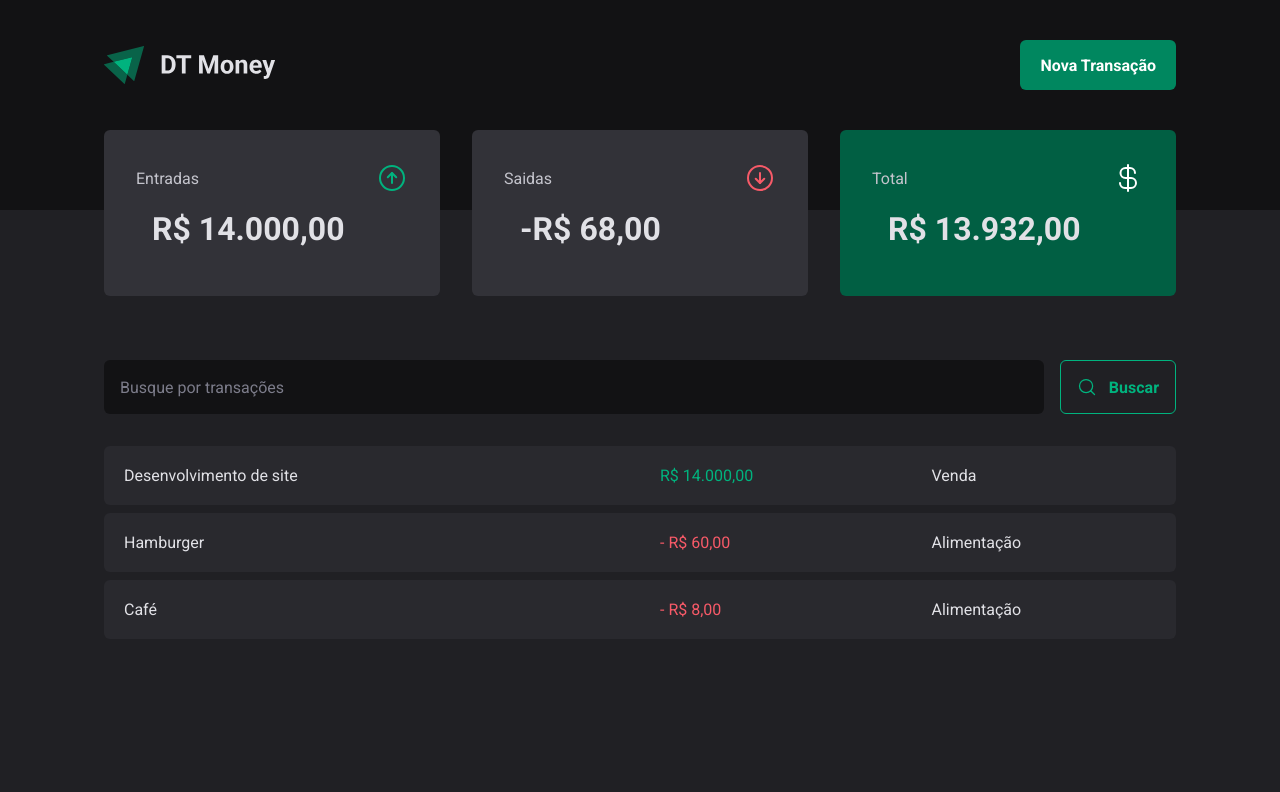
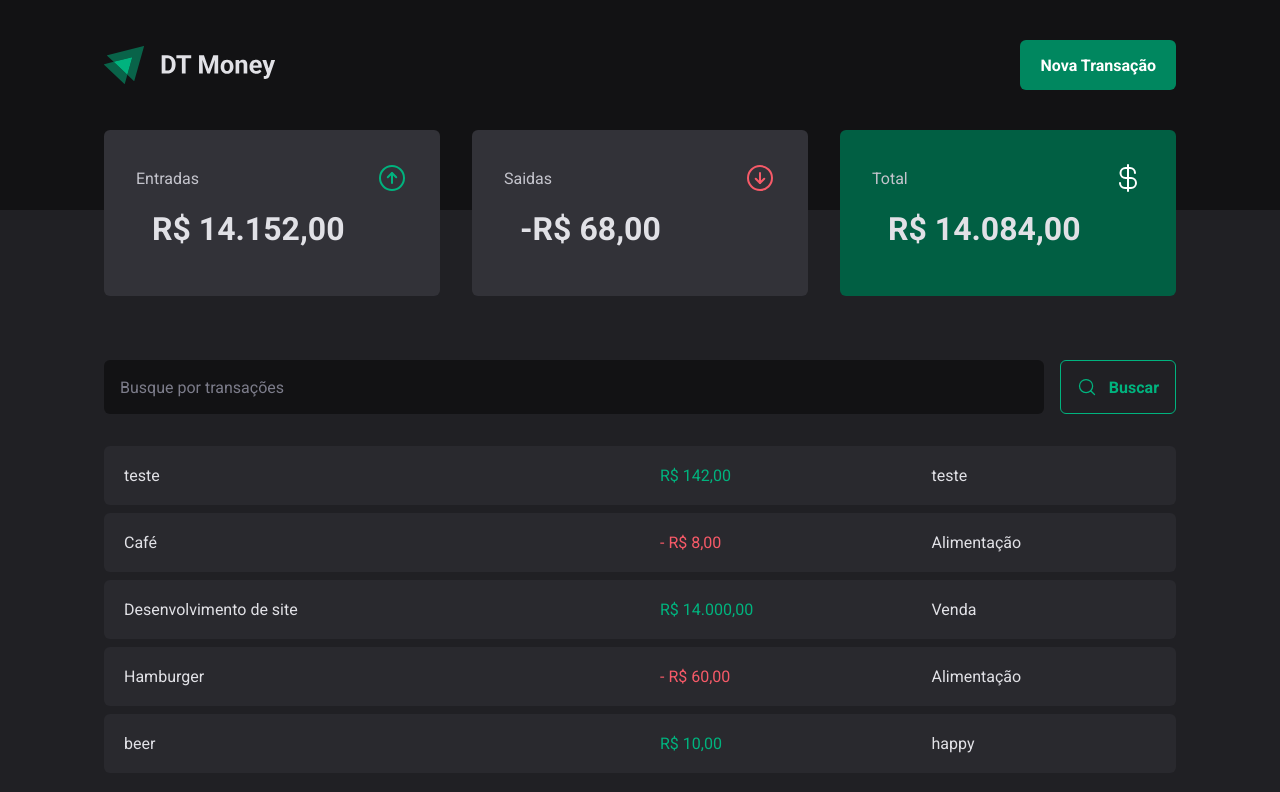
Before and after one commit to chelfonseca/dt-money, a React (Vite) app: page / in a window 1280 px wide. Shown: the top 792 px of the page. Built offline with nearby package versions, Linux system fonts and the light colour scheme; data requests are answered from the project's data file.

Commit message:
create new transaction

```diff
--- a/server.json
+++ b/server.json
@@ -1,5 +1,5 @@
 {
-    "transactions" : [
+  "transactions": [
     {
       "id": 1,
       "description": "Desenvolvimento de site",
@@ -7,7 +7,6 @@
       "category": "Venda",
       "price": 14000,
       "createdAt": "2023-02-16T16:56:45.679Z"
-
     },
     {
       "id": 2,
@@ -16,7 +15,6 @@
       "category": "Alimentação",
       "price": 60,
       "createdAt": "2023-02-16T16:56:45.679Z"
-
     },
     {
       "id": 3,
@@ -25,7 +23,21 @@
       "category": "Alimentação",
       "price": 8,
       "createdAt": "2023-02-17T16:56:45.679Z"
-
+    },
+    {
+      "description": "teste",
+      "price": 142,
+      "category": "teste",
+      "type": "income",
+      "createdAt": "2023-02-17T17:38:52.201Z",
+      "id": 4
+    },
+    {
+      "description": "beer",
+      "price": 10,
+      "category": "happy",
+      "type": "income",
+      "id": 5
     }
   ]
 }
--- a/src/components/NewTransactionModal/index.tsx
+++ b/src/components/NewTransactionModal/index.tsx
@@ -6,6 +6,8 @@ import { CloseButton, Content, Overlay, TransactionType, TransactionTypeButton }
 import * as z from 'zod';
 import { zodResolver } from "@hookform/resolvers/zod";
 import { Controller, useForm } from "react-hook-form";
+import { TransactionsContext } from "../../contexts/TransactionsContext";
+import { useContext } from "react";
 
 const newTransactionFormSchema = z.object({
     description: z.string(),
@@ -19,10 +21,13 @@ type NewTransactionFormInputs = z.infer<typeof newTransactionFormSchema>;
 
 export function NewTransactionModal() {
 
+    const { createTransaction} = useContext(TransactionsContext)
+
     const {
         control,
         register,
         handleSubmit,
+        reset,
         formState : {isSubmitting}
     } = useForm <NewTransactionFormInputs>({
         resolver: zodResolver(newTransactionFormSchema),
@@ -32,8 +37,17 @@ export function NewTransactionModal() {
     });
 
     async function handleCreateNewTransaction(data: NewTransactionFormInputs){
-        await new Promise(resolve => setTimeout(resolve, 2000));
-        console.log(data);
+
+        const {description, price, category, type } = data;
+
+       await createTransaction({
+        description,
+        price,
+        category,
+        type,
+       })
+
+       reset()
     }
 
     return (
--- a/src/contexts/TransactionsContext.tsx
+++ b/src/contexts/TransactionsContext.tsx
@@ -13,10 +13,18 @@ interface Transaction {
 interface TransactionsContextType {
     transactions: Transaction[];
     fetchTransactions: (query?: string) => Promise<void>;
+    createTransaction: (data: CreateTransactionInput) => Promise<void>;
 }
 
 interface TransactionsProviderProps {
     children: ReactNode;
+}
+
+interface CreateTransactionInput {
+    description: string;
+    price: number;
+    category: string;
+    type: 'income' | 'outcome';
 }
 
 export const TransactionsContext = createContext({} as TransactionsContextType);
@@ -30,11 +38,30 @@ export function TransactionsProvider({children}: TransactionsProviderProps){
 
         const response = await api.get('transactions', {
             params: {
+                _sort: 'createdAt',
+                _order: 'desc',
                 q: query,
             }
         })
 
         setTransactions(response.data);
+   }
+
+   async function createTransaction(data: CreateTransactionInput ) {
+
+    const {description, price, category, type } = data;
+
+
+    const response = await api.post('transactions', {
+        description,
+        price,
+        category,
+        type,
+        createdAt: new Date(),
+       })
+
+       setTransactions(state => [response.data, ...state])
+
    }
 
     useEffect(() => {
@@ -46,7 +73,9 @@ export function TransactionsProvider({children}: TransactionsProviderProps){
     return (
         <TransactionsContext.Provider value={{
             transactions,
-            fetchTransactions}}>
+            fetchTransactions,
+            createTransaction
+            }}>
             {children}
         </TransactionsContext.Provider>
 
```
Lines whose indentation alone changed are shown as unchanged.
